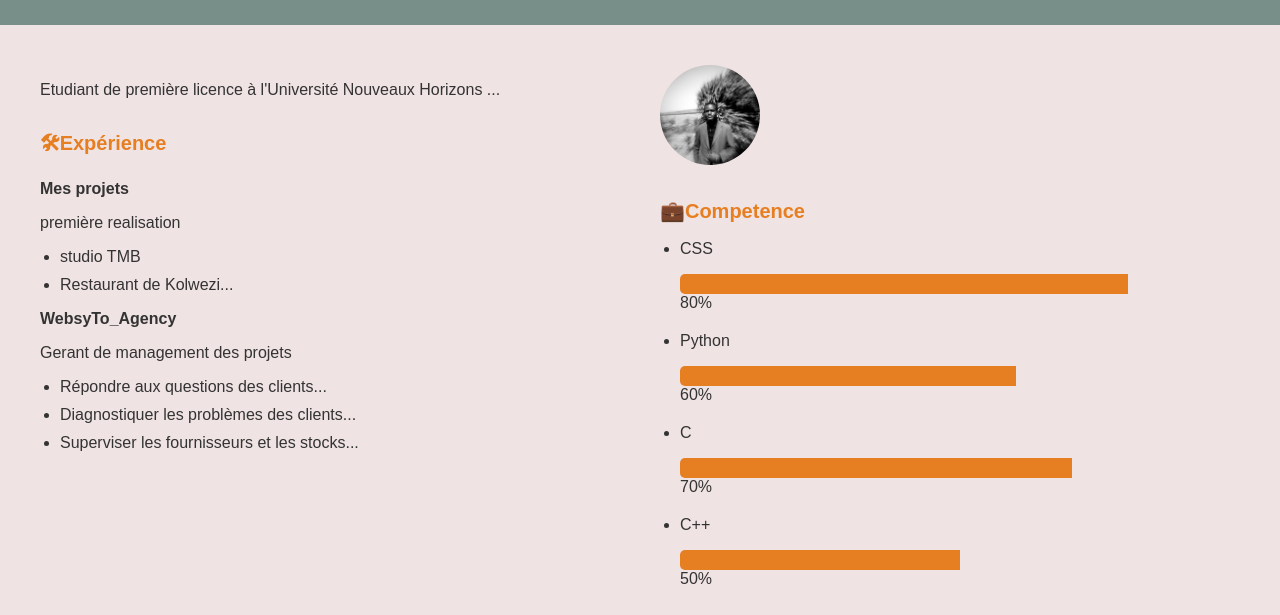
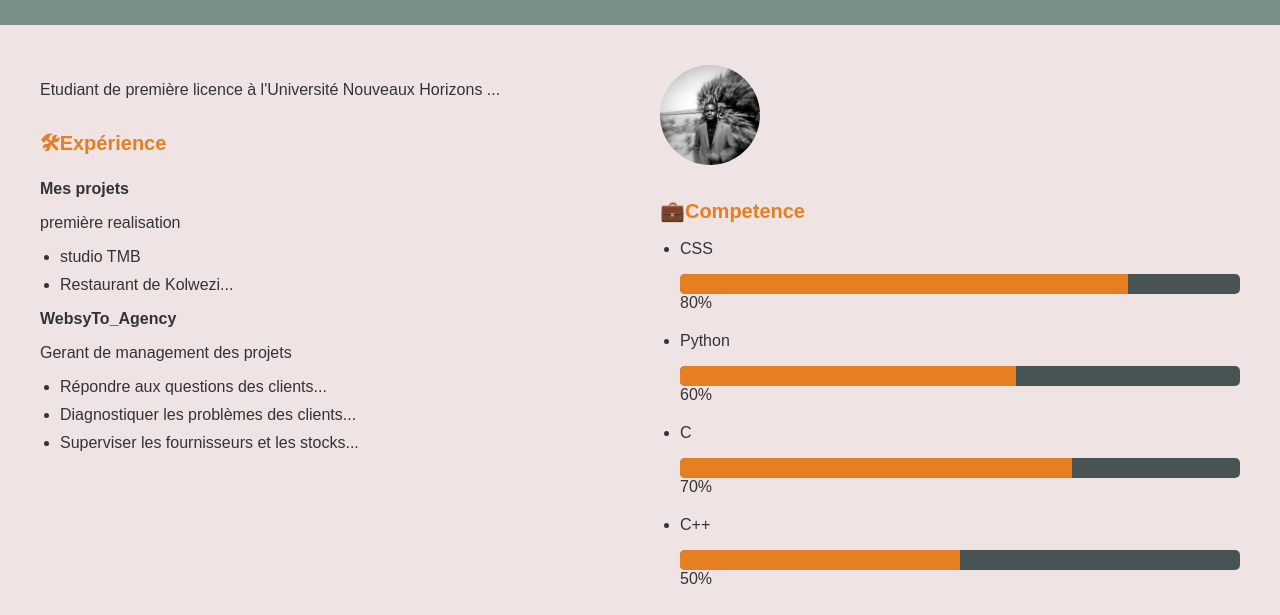
Before and after one commit to Jeremy-itshimbu796-ai/jerez_portfolio, a plain HTML site: page index.html in a window 1280 px wide. Shown: the part 170-785 px from the top of the page. Drawn offline with Linux system fonts and the light colour scheme.

Commit message:
Add files via upload

```diff
--- a/my.css
+++ b/my.css
@@ -61,7 +61,7 @@ body {
   }
   .progress{
     width: 100%;
-    background-color: #f0e3e3;
+    background-color: #475453;
     border-radius: 5px;
     overflow: hidden;
     height: 20;
```
